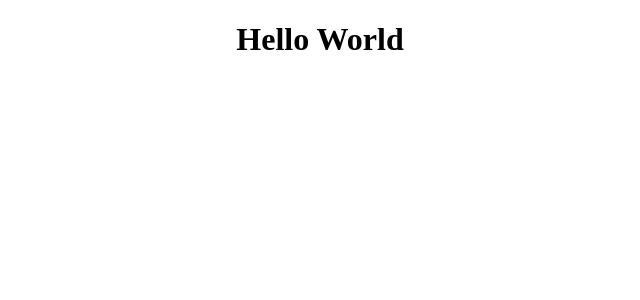
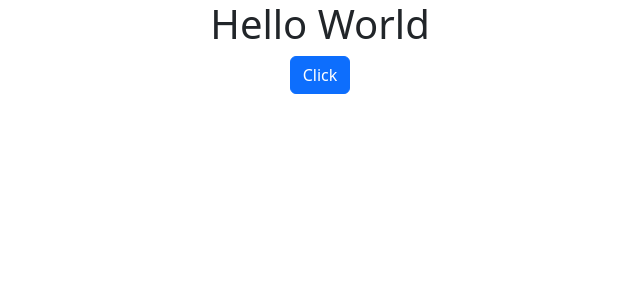
Before and after one commit to Superdegot/dictionary_app, a React (Create React App) app: page / in a window 1280 px wide. Shown: the top 300 px of the page, without its empty margins (320-960 px from the left). Built offline with nearby package versions, Linux system fonts and the light colour scheme.

Commit message:
Added bootstrap

```diff
--- a/package.json
+++ b/package.json
@@ -6,6 +6,7 @@
     "@testing-library/jest-dom": "^5.16.5",
     "@testing-library/react": "^13.4.0",
     "@testing-library/user-event": "^13.5.0",
+    "bootstrap": "^5.3.0-alpha1",
     "react": "^18.2.0",
     "react-dom": "^18.2.0",
     "react-scripts": "5.0.1",
--- a/public/index.html
+++ b/public/index.html
@@ -2,6 +2,7 @@
 <html lang="en">
   <head>
     <meta charset="utf-8" />
+     <link href="https://cdn.jsdelivr.net/npm/bootstrap@5.3.0-alpha1/dist/css/bootstrap.min.css" rel="stylesheet" integrity="sha384-GLhlTQ8iRABdZLl6O3oVMWSktQOp6b7In1Zl3/Jr59b6EGGoI1aFkw7cmDA6j6gD" crossorigin="anonymous">
     <link rel="icon" href="%PUBLIC_URL%/favicon.ico" />
     <meta name="viewport" content="width=device-width, initial-scale=1" />
     <meta name="theme-color" content="#000000" />
@@ -10,34 +11,14 @@
       content="Web site created using create-react-app"
     />
     <link rel="apple-touch-icon" href="%PUBLIC_URL%/logo192.png" />
-    <!--
-      manifest.json provides metadata used when your web app is installed on a
-      user's mobile device or desktop. See https://developers.google.com/web/fundamentals/web-app-manifest/
-    -->
+
     <link rel="manifest" href="%PUBLIC_URL%/manifest.json" />
-    <!--
-      Notice the use of %PUBLIC_URL% in the tags above.
-      It will be replaced with the URL of the `public` folder during the build.
-      Only files inside the `public` folder can be referenced from the HTML.
 
-      Unlike "/favicon.ico" or "favicon.ico", "%PUBLIC_URL%/favicon.ico" will
-      work correctly both with client-side routing and a non-root public URL.
-      Learn how to configure a non-root public URL by running `npm run build`.
-    -->
-    <title>React App</title>
+    <title>Dictionary App</title>
   </head>
   <body>
     <noscript>You need to enable JavaScript to run this app.</noscript>
     <div id="root"></div>
-    <!--
-      This HTML file is a template.
-      If you open it directly in the browser, you will see an empty page.
 
-      You can add webfonts, meta tags, or analytics to this file.
-      The build step will place the bundled scripts into the <body> tag.
-
-      To begin the development, run `npm start` or `yarn start`.
-      To create a production bundle, use `npm run build` or `yarn build`.
-    -->
   </body>
 </html>
--- a/src/App.js
+++ b/src/App.js
@@ -5,6 +5,9 @@
   return (
     <div className="App">
       <h1>Hello World</h1>
+      <button type="button" class="btn btn-primary">
+        Click
+      </button>
     </div>
   );
 }
```
Also changed, not shown: 1 other file (tests, documents, lock files or other folders).
